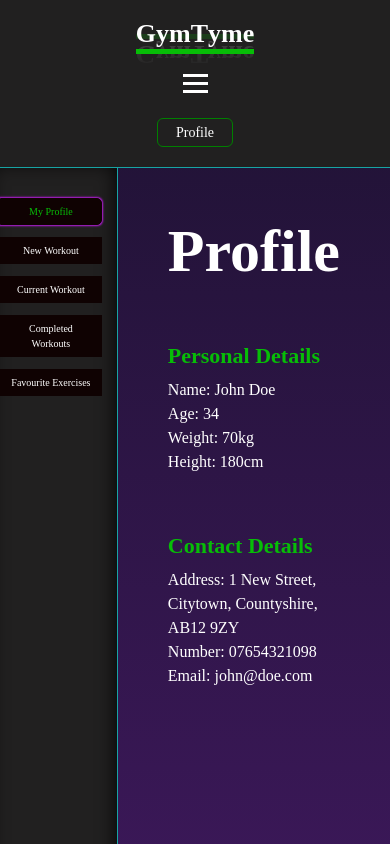
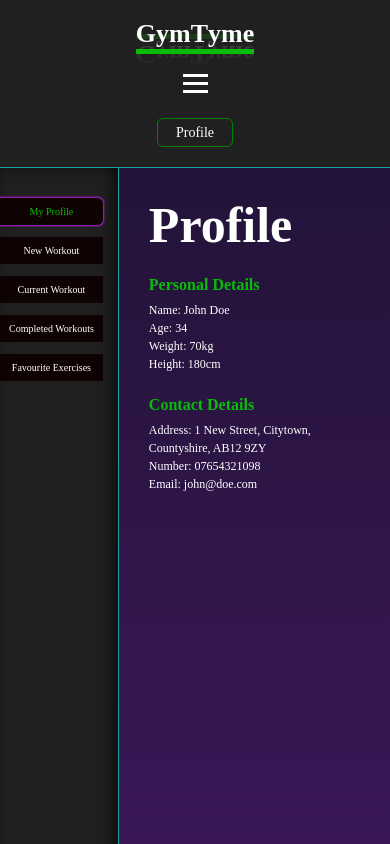
Before and after one commit to Satokii/gymtyme, a React (Vite) app: page /profile in a window 390 px wide. Both pictures are taken after a click on the item "My Profile". Shown: the top 844 px of the page. Built offline with nearby package versions, Linux system fonts and the light colour scheme; a web font is replaced by a local one.

Commit message:
style: add media queries for main profile page for smaller screens

```diff
--- a/src/styles/profile/profile-page.css
+++ b/src/styles/profile/profile-page.css
@@ -23,3 +23,65 @@
 .profile-page--personal-details, .profile-page--contact-details {
     justify-content: start;
 }
+
+/* MEDIA QUERIES */
+@media screen and (max-width: 1024px) {
+    .profile-page--container {
+        gap: 30px;
+        place-items: start;
+    }
+    .profile-page--user-info-container {
+        gap: 30px;
+    }
+}
+
+@media screen and (max-width: 768px) {
+    .profile-page--container {
+        gap: 20px;
+    }
+    .profile-page--user-info-container {
+        gap: 20px;
+        font-size: 15px;
+    }
+    .profile-page--user-info-container h4 {
+        font-size: 20px;
+    }
+}
+
+@media screen and (max-width: 426px) {
+    .profile-page--container {
+        gap: 16px;
+        padding: 30px;
+    }
+    .profile-page--user-info-container {
+        gap: 16px;
+        font-size: 12px;
+    }
+    .profile-page--header {
+        font-size: 50px;
+    }
+    .profile-page--user-info-container h4 {
+        font-size: 16px;
+    }
+}
+
+@media screen and (max-width: 376px) {
+    .profile-page--header {
+        font-size: 40px;
+    }
+    .profile-page--user-info-container {
+        font-size: 11px;
+    }
+    .profile-page--user-info-container h4 {
+        font-size: 14px;
+    }
+}
+
+@media screen and (max-width: 330px) {
+    .profile-page--user-info-container {
+        font-size: 10px;
+    }
+    .profile-page--user-info-container h4 {
+        font-size: 12px;
+    }
+}
```
